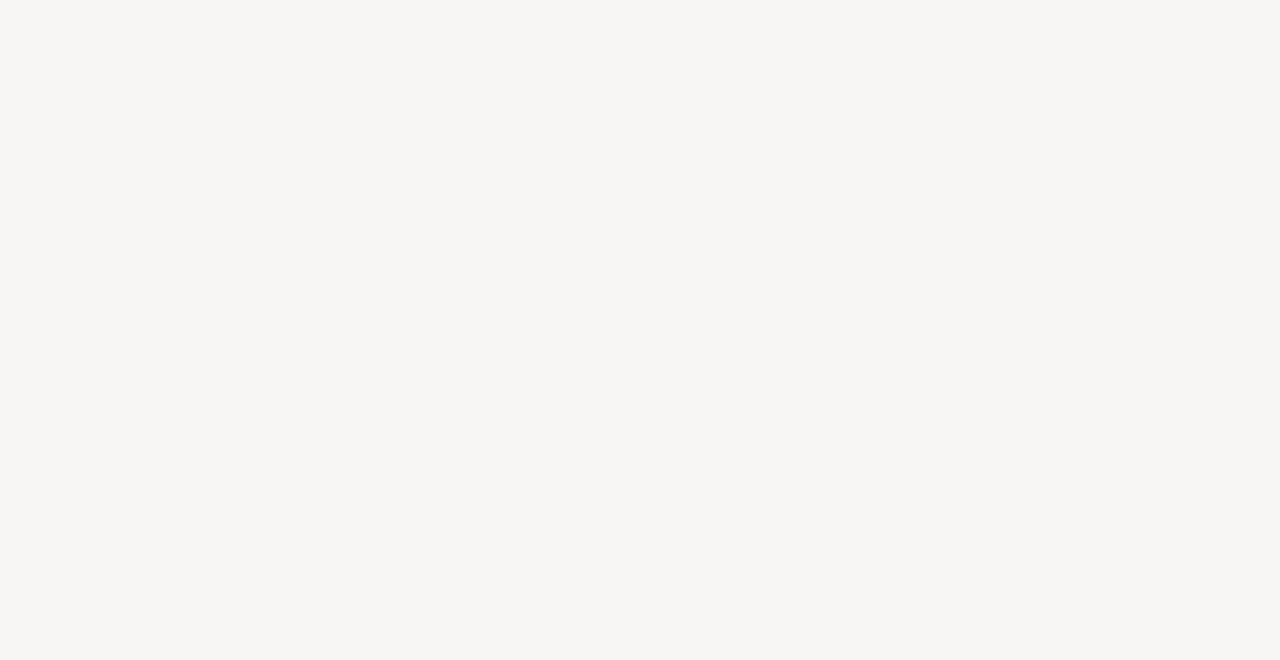
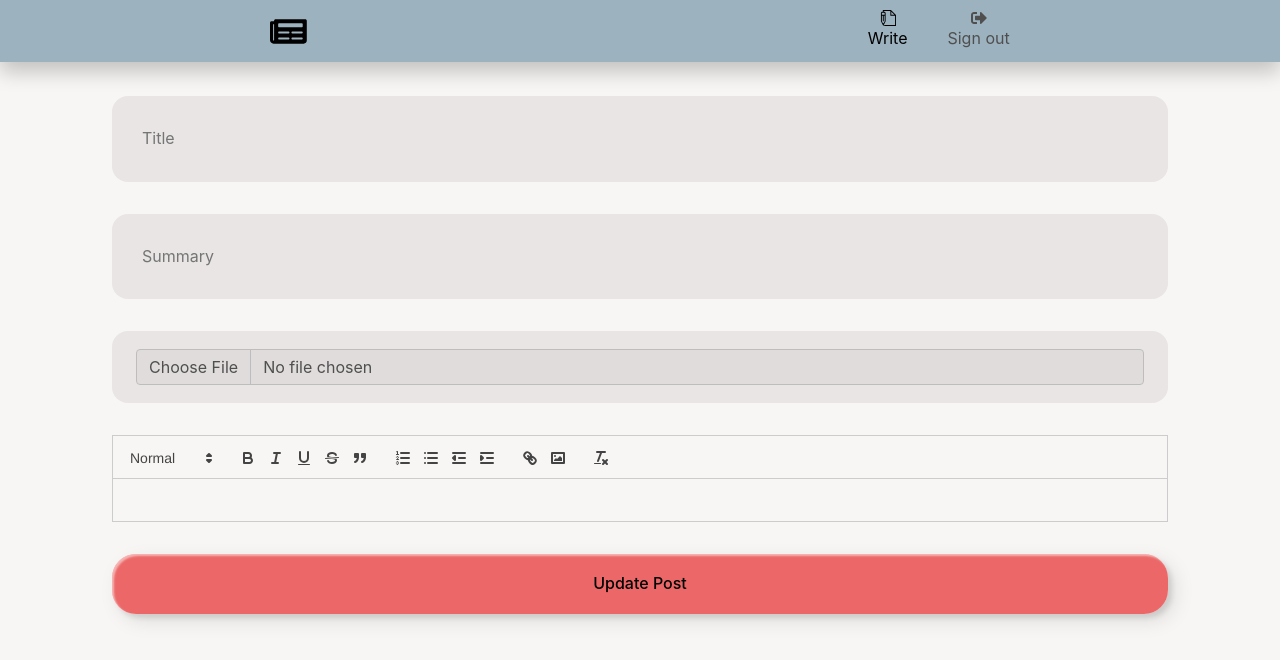
Before and after one commit to roshanwaa/Blog-Web-App, a React (Vite) app in the folder frontend/: page /edit-post/1 in a window 1280 px wide. Before the commit this address had no page. Shown: the top 660 px of the page. Built offline with nearby package versions, Linux system fonts and the light colour scheme; no server answers.

Commit message:
Update change done

```diff
--- a/frontend/src/App.jsx
+++ b/frontend/src/App.jsx
@@ -7,6 +7,7 @@ import { Register } from './Pages/Register';
 import { USerContextProvider } from './Pages/UserContext';
 import { CreatePost } from './Pages/CreatePost';
 import { PostPages } from './assets/Components/PostPages';
+import { EditPostPage } from './assets/Components/EditPostPage';
 
 function App() {
   return (
@@ -18,6 +19,7 @@ function App() {
           <Route path={'/register'} element={<Register />} />
           <Route path={'/create'} element={<CreatePost />} />
           <Route path={'/post/:id'} element={<PostPages />} />
+          <Route path={'/edit-post/:id'} element={<EditPostPage />} />
         </Route>
       </Routes>
     </USerContextProvider>
--- a/frontend/src/Pages/CreatePost.jsx
+++ b/frontend/src/Pages/CreatePost.jsx
@@ -4,6 +4,7 @@ import ReactQuill from 'react-quill';
 import 'react-quill/dist/quill.snow.css';
 import classes from '../assets/CSS/createPost.module.css';
 import { Navigate } from 'react-router-dom';
+import { Editor } from '../assets/Components/Editor';
 
 const modules = {
   toolbar: [
@@ -96,16 +97,18 @@ export const CreatePost = () => {
           />
         </div>
 
-        <ReactQuill
+        {/* <ReactQuill
           theme="snow"
           className="reactQuill"
           modules={modules}
           formats={formats}
           value={content}
           onChange={(newValue) => setContent(newValue)}
-        />
+        /> */}
+
+        <Editor onChange={setContent} value={content} />
         <button className={`${classes.custom_btn} ${classes.btn16} `}>
-          Read More
+          Post
         </button>
       </form>
     </div>
--- a/frontend/src/assets/Components/EditPostPage.jsx
+++ b/frontend/src/assets/Components/EditPostPage.jsx
@@ -0,0 +1,94 @@
+import React, { useEffect, useState } from 'react';
+import { Navigate, useParams } from 'react-router-dom';
+import classes from '../CSS/createPost.module.css';
+import { MDBFile } from 'mdb-react-ui-kit';
+import { Editor } from './Editor';
+
+export const EditPostPage = () => {
+  const { id } = useParams();
+
+  const [title, setTitle] = useState('');
+  const [summary, setSummary] = useState('');
+  const [content, setContent] = useState('');
+  const [files, setFiles] = useState('');
+  const [redirect, setRedirect] = useState(false);
+
+  useEffect(() => {
+    fetch('http://localhost:4000/post/' + id).then(async (response) => {
+      const responseData = await response.json();
+      setTitle(responseData.title);
+      setSummary(responseData.summary);
+      setContent(responseData.content);
+      setFiles(responseData.files);
+    });
+
+    return () => {};
+  }, []);
+
+  const UpdatePost = async (ev) => {
+    ev.preventDefault();
+
+    const data = new FormData(ev.currentTarget);
+    data.append('title', title);
+    data.append('summary', summary);
+    data.append('content', content);
+    data.set('id', id);
+
+    if (files?.[0]) {
+      data.append('file', files?.[0]);
+    }
+
+    const response = await fetch('http://localhost:4000/post', {
+      method: 'PUT',
+      body: data,
+      credentials: 'include',
+    });
+    if (response.ok) {
+      setRedirect(true);
+    }
+  };
+
+  if (redirect) {
+    return <Navigate to={'/post/' + id} />;
+  }
+
+  return (
+    <div className="main_container">
+      <form action="" onSubmit={UpdatePost}>
+        <input
+          type="name"
+          name="name"
+          id="postTitle"
+          placeholder="Title"
+          value={title}
+          onChange={(ev) => setTitle(ev.target.value)}
+          className={`${classes.styledInput} ${classes.wide}`}
+          required
+        />
+        <input
+          type="name"
+          name="name"
+          id="postSummary"
+          placeholder="Summary"
+          value={summary}
+          onChange={(ev) => setSummary(ev.target.value)}
+          className={`${classes.styledInput} ${classes.wide}`}
+        />
+        <div className={`${classes.file}`}>
+          <MDBFile
+            id="customFile"
+            type="file"
+            name="file"
+            value={files}
+            onChange={(ev) => setFiles(ev.target.value)}
+          />
+        </div>
+
+        <Editor onChange={setContent} value={content} />
+        <button className={`${classes.custom_btn} ${classes.btn16}`}>
+          Update Post
+        </button>
+      </form>
+    </div>
+  );
+};
--- /dev/null
+++ b/frontend/src/assets/Components/Editor.jsx
@@ -0,0 +1,46 @@
+import React from 'react';
+import ReactQuill from 'react-quill';
+
+export const Editor = ({ value, onChange }) => {
+  const modules = {
+    toolbar: [
+      [{ header: [1, 2, false] }],
+      ['bold', 'italic', 'underline', 'strike', 'blockquote'],
+      [
+        { list: 'ordered' },
+        { list: 'bullet' },
+        { indent: '-1' },
+        { indent: '+1' },
+      ],
+      ['link', 'image'],
+      ['clean'],
+    ],
+  };
+
+  const formats = [
+    'header',
+    'bold',
+    'italic',
+    'underline',
+    'strike',
+    'blockquote',
+    'list',
+    'bullet',
+    'indent',
+    'link',
+    'image',
+  ];
+
+  return (
+    <div>
+      <ReactQuill
+        theme="snow"
+        className="reactQuill"
+        modules={modules}
+        formats={formats}
+        value={value}
+        onChange={onChange}
+      />
+    </div>
+  );
+};
--- a/frontend/src/assets/Components/PostPages.jsx
+++ b/frontend/src/assets/Components/PostPages.jsx
@@ -27,7 +27,7 @@ export const PostPages = () => {
       <div className={classes.postUserInfo}>
         <div className={classes.author_Section}>
           <h4>by @{postInfo.author.userName}</h4>
-          <Link to={`/edit/${postInfo._id}`} className={classes.editDoc}>
+          <Link to={`/edit-post/${postInfo._id}`} className={classes.editDoc}>
             <MdEditDocument />
           </Link>
         </div>
--- a/frontend/src/index.css
+++ b/frontend/src/index.css
@@ -26,7 +26,7 @@ code {
     monospace;
 }
 .main_container {
-  margin: 0 12px;
+  margin: 0 12px 24px;
   padding-top: 80px;
 }
 
```
Also changed, not shown: 3 other files (tests, documents, lock files or other folders).
